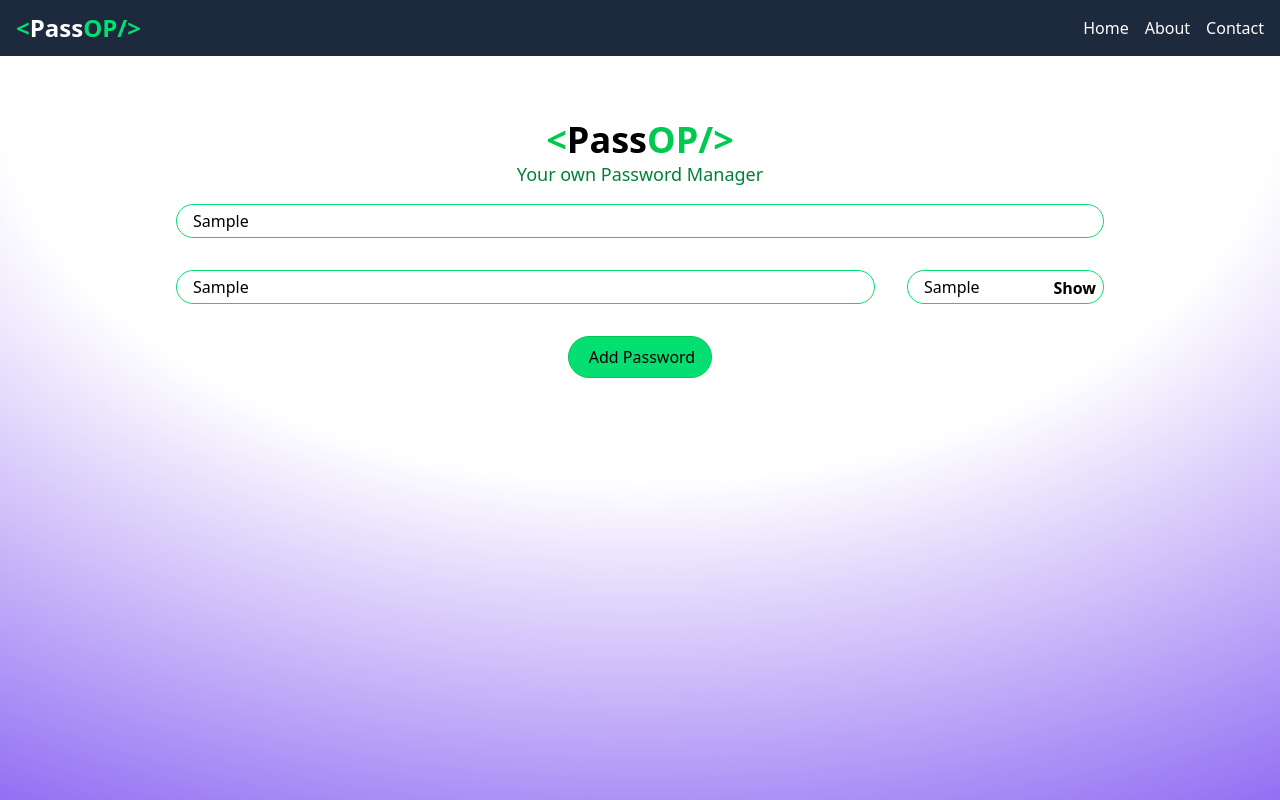
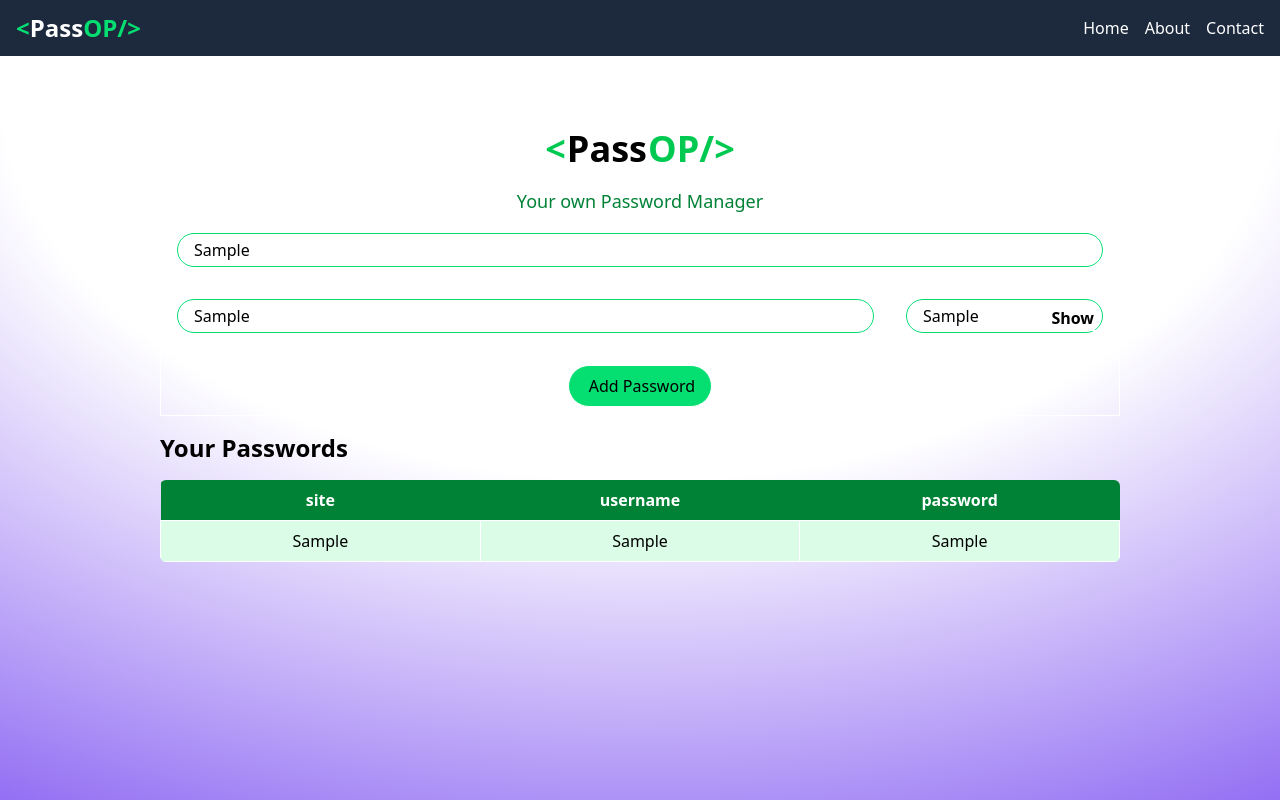
Before and after one commit to Abhay-Pratap200001/Password_Manager, a React (Vite) app: page / in a window 1280 px wide. Both pictures are taken after typing "Sample", "Sample", "Sample" into the empty fields and a click on the button "Add Password". Built offline with nearby package versions, Linux system fonts and the light colour scheme; some icons are missing.

Commit message:
displaying site username and password in page functionality is done

```diff
--- a/src/components/Manager.jsx
+++ b/src/components/Manager.jsx
@@ -1,90 +1,133 @@
-import React from "react"
+import React from "react";
 import { useRef, useState, useEffect } from "react";
 const Manager = () => {
   const ref = useRef();
-  const [form, setform] = useState({site: "", username: "", password: ""})
-  const [passwordArray, setPasswordArray] = useState([])
+  const [form, setform] = useState({ site: "", username: "", password: "" });
+  const [passwordArray, setPasswordArray] = useState([]);
 
   useEffect(() => {
     let passwords = localStorage.getItem("passwords");
     let passwordArray;
     if (passwords) {
-      setPasswordArray (JSON.parse(passwords))
+      setPasswordArray(JSON.parse(passwords));
     }
-  }, [])
+  }, []);
 
-
-
-  const showPassword = () =>{    // Show password functioanlity
+  const showPassword = () => {
+    // Show password functioanlity
     alert("Show the password");
 
-    if (ref.current.innerText === "Show") {   // Toggle from show to hide
+    if (ref.current.innerText === "Show") {
+      // Toggle from show to hide
       ref.current.innerText = "Hide";
-    ref.current.classList.add("line-through");   // Add strike line
+      ref.current.classList.add("line-through"); // Add strike line
     } else {
       ref.current.innerText = "Show";
       ref.current.classList.remove("line-through"); // Remove strike line
     }
-}
+  };
 
   const savePassword = () => {
-setPasswordArray([...passwordArray, form])
-localStorage.setItem("passwords", JSON.stringify([...passwordArray, form]))
+    setPasswordArray([...passwordArray, form]);
+    localStorage.setItem("passwords", JSON.stringify([...passwordArray, form]));
     console.log(...passwordArray, form);
-
-}
+  };
 
   const handleChange = (e) => {
-  setform({...form, [e.target.name]: e.target.value})
-}
-
-
+    setform({ ...form, [e.target.name]: e.target.value });
+  };
 
   return (
     <>
-
       <div class="absolute inset-0 -z-10 h-full w-full bg-white [background:radial-gradient(125%_125%_at_50%_10%,#fff_40%,#63e_100%)]"></div>
 
       <div className="mycontainer">
-        <h1 className="text-4xl font-bold text-center">
-          <span className="text-green-500">&lt;</span>
+        <h1 className="py-2 border border-white text-4xl font-bold py-2 border border-white text-center">
+          <span className="py-2 border border-white text-green-500">&lt;</span>
           <span>Pass</span>
-          <span className="text-green-500">OP/&gt;</span>
+          <span className="py-2 border border-white text-green-500">OP/&gt;</span>
         </h1>
-        <p className="text-green-700 text-lg text-center">
+        <p className="py-2 border border-white text-green-700 py-2 border border-white text-lg py-2 border border-white text-center">
           Your own Password Manager
         </p>
 
         {/* website input */}
-        <div className="flex flex-col p-4 text-black gap-8 items-center">
-          <input value={form.site} onChange={handleChange} placeholder="Enter website URL"
+        <div className="flex flex-col p-4 py-2 border border-white text-black gap-8 items-center">
+          <input
+            value={form.site}
+            onChange={handleChange}
+            placeholder="Enter website URL"
             className="rounded-full border border-green-400 w-full p-4 py-1"
-            type="text"  name="site" id=""/>
+            type="py-2 border border-white text"
+            name="site"
+            id=""
+          />
 
           {/* username input  */}
           <div className="flex w-full justify-between gap-8">
-            <input value={form.username} onChange={handleChange} placeholder="Enter Username"
+            <input
+              value={form.username}
+              onChange={handleChange}
+              placeholder="Enter Username"
               className="rounded-full border border-green-400 w-full p-4 py-1 "
-              type="text"  name="username"  id=""/>
+              type="py-2 border border-white text"
+              name="username"
+              id=""
+            />
 
             {/* password input  */}
             <div className="relative">
-            <input value={form.password} onChange={handleChange} placeholder="Enter Password"
+              <input
+                value={form.password}
+                onChange={handleChange}
+                placeholder="Enter Password"
                 className="rounded-full border border-green-400 w-full p-4 py-1 "
-              type="text"  name="password"  id=""/>
-              <span className="absolute right-2 top-1.5 font-bold cursor-pointer" onClick={showPassword}  >
+                type="py-2 border border-white text"
+                name="password"
+                id=""
+              />
+              <span
+                className="absolute right-2 border border-white top-1.5 font-bold cursor-pointer"
+                onClick={showPassword}
+              >
                 <span ref={ref}>Show</span>
               </span>
             </div>
-
           </div>
 
-          <button onClick={savePassword}className="flex justify-center items-center bg-green-400
-          hover:bg-green-300 rounded-full px-4 py-2 w-fit gap-1 border border-green-500">
-            <lord-icon src="https://cdn.lordicon.com/efxgwrkc.json"trigger="hover">
-            </lord-icon>
+          <button
+            onClick={savePassword}
+            className="flex justify-center items-center bg-green-400
+          hover:bg-green-300 rounded-full px-4 py-2 border border-white w-fit gap-1 border border-green-500"
+          >
+            <lord-icon
+              src="https://cdn.lordicon.com/efxgwrkc.json"
+              trigger="hover"
+            ></lord-icon>
             Add Password
           </button>
+        </div>
+        <div className="passwords">
+          <h2 className="font-bold text-2xl py-4">Your Passwords</h2>
+          {passwordArray.length === 0 && <div> No Passwords to Show</div>}
+            {passwordArray.length != 0 &&<table class="table-auto w-full rounded-md overflow-hidden">
+            <thead className="bg-green-700 text-white">
+              <tr>
+                <th className="py-2">site</th>
+                <th className="py-2">username</th>
+                <th className="py-2">password</th>
+              </tr>
+            </thead>
+            <tbody className="bg-green-100">
+              {passwordArray.map((item,index) => {
+                return <tr key={index}>
+                <td className="py-2 border border-white text-center w-32"><a href={item.site} target="_blank">{item.site}</a></td>
+                <td className="py-2 border border-white text-center w-32">{item.username}</td>
+                <td className="py-2 border border-white text-center w-32">{item.password}</td>
+              </tr>
+              })}
+            </tbody>
+          </table>}
         </div>
       </div>
     </>
```
Lines whose indentation alone changed are shown as unchanged.
